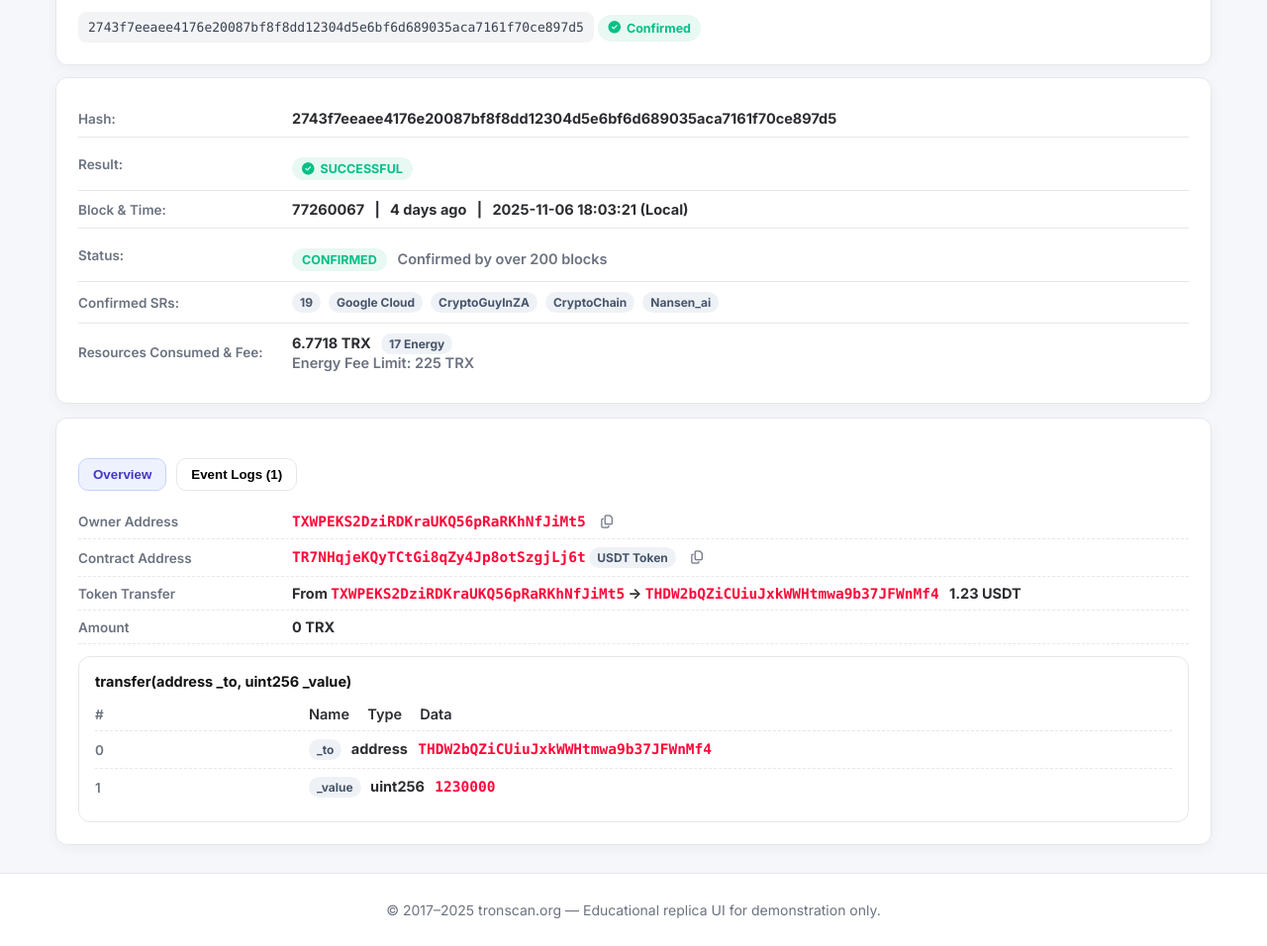
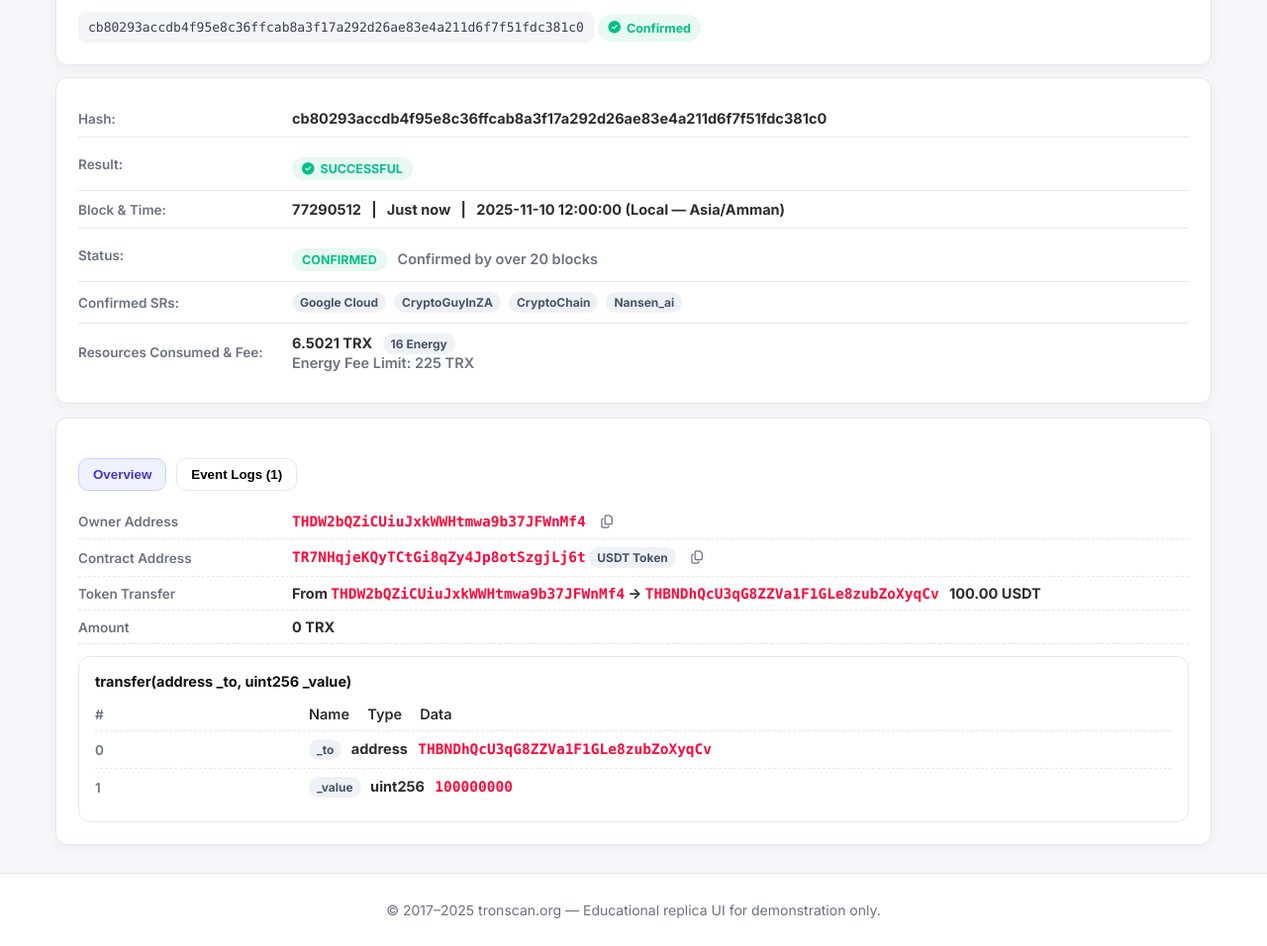
Before and after one commit to Blueman9090/TronScan, a plain HTML site: page Transaction_Details.html in a window 1280 px wide. Shown: the part 273-1229 px from the top of the page at 99% size. Drawn offline with Linux system fonts and the light colour scheme.

Commit message:
Update Transaction_Details.html

```diff
--- a/Transaction_Details.html
+++ b/Transaction_Details.html
@@ -126,19 +126,19 @@
     <!-- Transaction header card -->
     <section class="card">
       <h1 class="title">Transaction Details</h1>
-      <div style="margin-bottom:8px; font-size:14px; color:var(--ink-2)"><a class="addr">TXWPEKS2DziRDKraUKQ56pRaRKhNfJiMt5</a> transferred <b>1.23</b> <span class="tag" style="background:#e8faff;color:#0284c7">USDT</span> to <a class="addr">THDW2bQZiCUiuJxkWWHtmwa9b37JFWnMf4</a></div>
-      <div class="hash">2743f7eeaee4176e20087bf8f8dd12304d5e6bf6d689035aca7161f70ce897d5</div>
+      <div style="margin-bottom:8px; font-size:14px; color:var(--ink-2)"><a class="addr">THDW2bQZiCUiuJxkWWHtmwa9b37JFWnMf4</a> transferred <b>100.00</b> <span class="tag" style="background:#e8faff;color:#0284c7">USDT</span> to <a class="addr">THBNDhQcU3qG8ZZVa1F1GLe8zubZoXyqCv</a></div>
+      <div class="hash">cb80293accdb4f95e8c36ffcab8a3f17a292d26ae83e4a211d6f7f51fdc381c0</div>
       <div class="status-chip ok"><i class="fa fa-check-circle"></i> Confirmed</div>
     </section>
 
     <!-- Single Overview card (like screenshot) -->
     <section class="card" style="margin-top:12px">
-      <div class="row"><div class="label">Hash:</div><div class="value">2743f7eeaee4176e20087bf8f8dd12304d5e6bf6d689035aca7161f70ce897d5</div></div>
+      <div class="row"><div class="label">Hash:</div><div class="value">cb80293accdb4f95e8c36ffcab8a3f17a292d26ae83e4a211d6f7f51fdc381c0</div></div>
       <div class="row"><div class="label">Result:</div><div class="value" style="color:var(--success)"><span class="status-chip ok" style="padding:4px 10px"><i class="fa fa-circle-check"></i> SUCCESSFUL</span></div></div>
-      <div class="row"><div class="label">Block &amp; Time:</div><div class="value">77260067 &nbsp; | &nbsp; 4 days ago &nbsp; | &nbsp; 2025-11-06 18:03:21 (Local)</div></div>
-      <div class="row"><div class="label">Status:</div><div class="value"><span class="status-chip ok" style="padding:4px 10px">CONFIRMED</span> <span style="color:var(--muted); font-weight:600">&nbsp; Confirmed by over 200 blocks</span></div></div>
-      <div class="row"><div class="label">Confirmed SRs:</div><div class="value sr-list"><span class="tag">19</span><span class="tag">Google Cloud</span><span class="tag">CryptoGuyInZA</span><span class="tag">CryptoChain</span><span class="tag">Nansen_ai</span></div></div>
-      <div class="row"><div class="label">Resources Consumed &amp; Fee:</div><div class="value"><b>6.7718 TRX</b> &nbsp; <span class="tag">17 Energy</span><br/><span style="color:var(--muted); font-weight:600">Energy Fee Limit: 225 TRX</span></div></div>
+      <div class="row"><div class="label">Block &amp; Time:</div><div class="value">77290512 &nbsp; | &nbsp; Just now &nbsp; | &nbsp; 2025-11-10 12:00:00 (Local — Asia/Amman)</div></div>
+      <div class="row"><div class="label">Status:</div><div class="value"><span class="status-chip ok" style="padding:4px 10px">CONFIRMED</span> <span style="color:var(--muted); font-weight:600">&nbsp; Confirmed by over 20 blocks</span></div></div>
+      <div class="row"><div class="label">Confirmed SRs:</div><div class="value sr-list"><span class="tag">Google Cloud</span><span class="tag">CryptoGuyInZA</span><span class="tag">CryptoChain</span><span class="tag">Nansen_ai</span></div></div>
+      <div class="row"><div class="label">Resources Consumed &amp; Fee:</div><div class="value"><b>6.5021 TRX</b> &nbsp; <span class="tag">16 Energy</span><br/><span style="color:var(--muted); font-weight:600">Energy Fee Limit: 225 TRX</span></div></div>
     </section>
 
     <!-- Tabs section (Overview + Event Logs) -->
@@ -150,16 +150,16 @@
 
       <!-- OVERVIEW -->
       <div id="overviewTab" class="events active" style="margin-top:14px">
-        <div class="kv"><div class="label">Owner Address</div><div class="value"><a class="addr">TXWPEKS2DziRDKraUKQ56pRaRKhNfJiMt5</a> <button class="copy" data-copy="TXWPEKS2DziRDKraUKQ56pRaRKhNfJiMt5"><i class="far fa-copy"></i></button></div></div>
+        <div class="kv"><div class="label">Owner Address</div><div class="value"><a class="addr">THDW2bQZiCUiuJxkWWHtmwa9b37JFWnMf4</a> <button class="copy" data-copy="THDW2bQZiCUiuJxkWWHtmwa9b37JFWnMf4"><i class="far fa-copy"></i></button></div></div>
         <div class="kv"><div class="label">Contract Address</div><div class="value"><a class="addr">TR7NHqjeKQyTCtGi8qZy4Jp8otSzgjLj6t</a> <span class="tag">USDT Token</span> <button class="copy" data-copy="TR7NHqjeKQyTCtGi8qZy4Jp8otSzgjLj6t"><i class="far fa-copy"></i></button></div></div>
-        <div class="kv"><div class="label">Token Transfer</div><div class="value">From <a class="addr">TXWPEKS2DziRDKraUKQ56pRaRKhNfJiMt5</a> → <a class="addr">THDW2bQZiCUiuJxkWWHtmwa9b37JFWnMf4</a> &nbsp; <b>1.23 USDT</b></div></div>
+        <div class="kv"><div class="label">Token Transfer</div><div class="value">From <a class="addr">THDW2bQZiCUiuJxkWWHtmwa9b37JFWnMf4</a> → <a class="addr">THBNDhQcU3qG8ZZVa1F1GLe8zubZoXyqCv</a> &nbsp; <b>100.00 USDT</b></div></div>
         <div class="kv"><div class="label">Amount</div><div class="value">0 TRX</div></div>
 
         <div class="method">
           <h3>transfer(address _to, uint256 _value)</h3>
           <div class="kv"><div class="label">#</div><div class="value" style="font-weight:600">Name &nbsp; &nbsp; Type &nbsp; &nbsp; Data</div></div>
-          <div class="kv"><div class="label">0</div><div class="value"><span class="tag" style="margin-right:6px">_to</span> address &nbsp; <a class="addr">THDW2bQZiCUiuJxkWWHtmwa9b37JFWnMf4</a></div></div>
-          <div class="kv"><div class="label">1</div><div class="value"><span class="tag" style="margin-right:6px">_value</span> uint256 &nbsp; <span class="addr">1230000</span></div></div>
+          <div class="kv"><div class="label">0</div><div class="value"><span class="tag" style="margin-right:6px">_to</span> address &nbsp; <a class="addr">THBNDhQcU3qG8ZZVa1F1GLe8zubZoXyqCv</a></div></div>
+          <div class="kv"><div class="label">1</div><div class="value"><span class="tag" style="margin-right:6px">_value</span> uint256 &nbsp; <span class="addr">100000000</span></div></div>
         </div>
       </div>
 
@@ -169,9 +169,9 @@
           <div class="kv"><div class="label">Address</div><div class="value"><span class="tag">USDT Tok…</span> <a class="addr">TR7NHqjeKQyTCtGi8qZy4Jp8otSzgjLj6t</a></div></div>
           <div class="kv"><div class="label">Event</div><div class="value"><b>Transfer</b>(index_topic_1 address from, index_topic_2 address to, uint256 value)</div></div>
           <div class="kv"><div class="label">Topics[0]</div><div class="value"><span class="topic">ddf252ad1be2c89b69c2b068fc378daa952ba7f163c4a11628f55a4df523b3ef</span></div></div>
-          <div class="kv"><div class="label">Topics[1]</div><div class="value"><span class="topic">TXWPEKS2DziRDKraUKQ56pRaRKhNfJiMt5</span></div></div>
-          <div class="kv"><div class="label">Topics[2]</div><div class="value"><span class="topic">THDW2bQZiCUiuJxkWWHtmwa9b37JFWnMf4</span></div></div>
-          <div class="kv"><div class="label">Data</div><div class="value"><div class="data-box">value : 1230000</div></div></div>
+          <div class="kv"><div class="label">Topics[1]</div><div class="value"><span class="topic">THDW2bQZiCUiuJxkWWHtmwa9b37JFWnMf4</span></div></div>
+          <div class="kv"><div class="label">Topics[2]</div><div class="value"><span class="topic">THBNDhQcU3qG8ZZVa1F1GLe8zubZoXyqCv</span></div></div>
+          <div class="kv"><div class="label">Data</div><div class="value"><div class="data-box">value : 100000000</div></div></div>
         </div>
       </div>
     </section>
```
